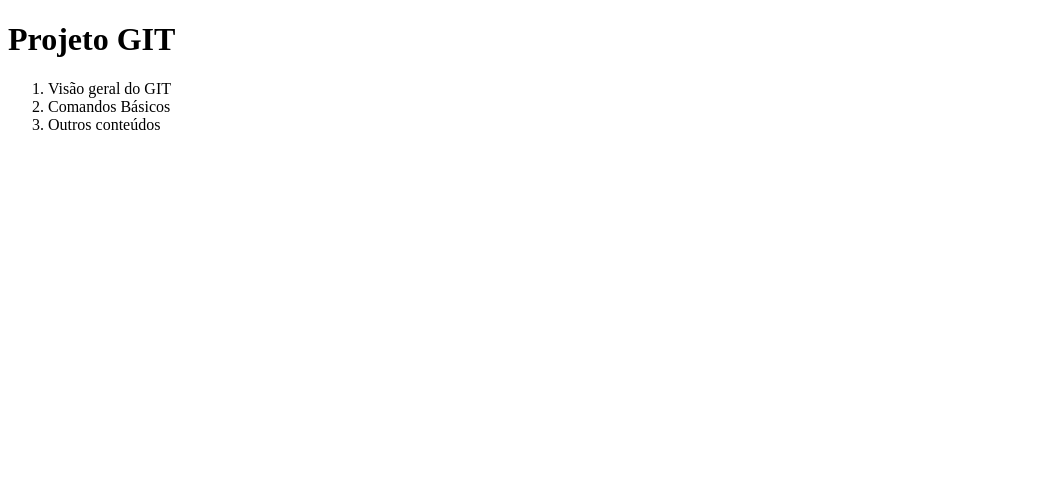
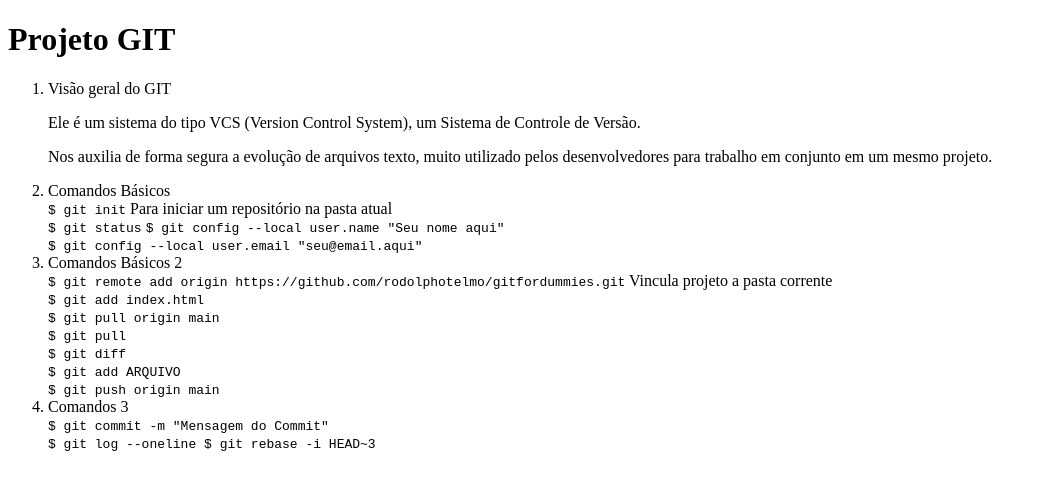
Before and after one commit to rodolphotelmo/gitfordummies, a plain HTML site: page index.html in a window 1280 px wide. Shown: the whole page, without its empty margins (0-1043 px from the left). Drawn offline with Linux system fonts and the light colour scheme.

Commit message:
Segundo Commit

```diff
--- a/index.html
+++ b/index.html
@@ -8,8 +8,25 @@
     <h1>Projeto GIT</h1>
     <ol>
         <li>Visão geral do GIT</li>
+            <p>Ele é um sistema do tipo VCS (Version Control System), um Sistema de Controle de Versão.</p>
+            <p>Nos auxilia de forma segura a evolução de arquivos texto, muito utilizado pelos desenvolvedores para trabalho em conjunto em um mesmo projeto.</p>
         <li>Comandos Básicos</li>
-        <li>Outros conteúdos</li>
+            <code>$ git init</code> Para iniciar um repositório na pasta atual<br />
+            <code>$ git status</code>
+            <code>$ git config --local user.name "Seu nome aqui"</code><br />
+            <code>$ git config --local user.email "seu@email.aqui"</code><br />
+        <li>Comandos Básicos 2</li>
+            <code>$ git remote add origin https://github.com/rodolphotelmo/gitfordummies.git</code> Vincula projeto a pasta corrente<br />
+            <code>$ git add index.html</code><br />
+            <code>$ git pull origin main</code><br />
+            <code>$ git pull</code><br />
+            <code>$ git diff</code><br />
+            <code>$ git add ARQUIVO</code><br />
+            <code>$ git push origin main</code>
+        <li>Comandos 3</li>
+            <code>$ git commit -m "Mensagem do Commit" </code><br />
+            <code>$ git log --oneline </code>
+            <code>$ git rebase -i HEAD~3</code>
     </ol>
 </body>
 </html>
```
